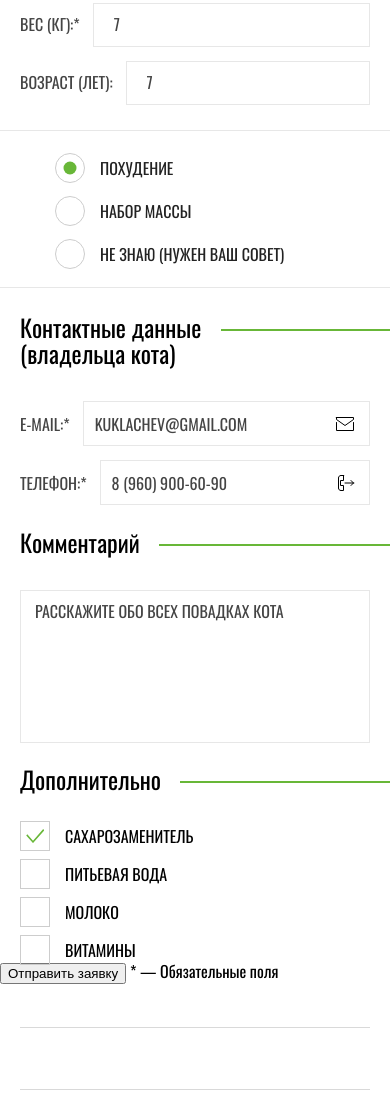
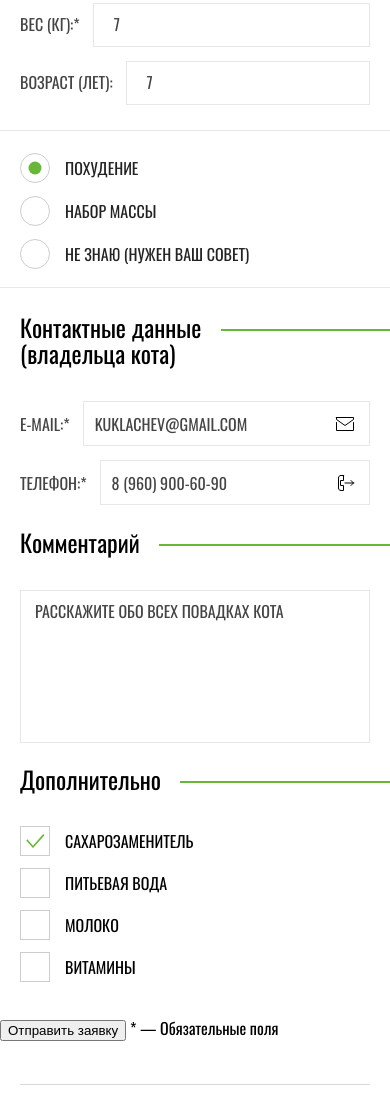
Before and after one commit to htmlacademy-adaptive/1981559-cat-energy-27, a website: page source/form.html in a window 390 px wide. Shown: the part 297-1398 px from the top of the page. Drawn offline with nearby package versions, Linux system fonts and the light colour scheme; files that its build step writes are made by us from their sources.

Commit message:
additional checkbox mobile

```diff
--- a/source/form.html
+++ b/source/form.html
@@ -160,7 +160,7 @@
 
       <div class="feedback-form__additional checkbox" role="group" aria-describedby="checkbox-legend">
         <div class="feedback-form__title-wrapper">
-          <div class="feedback-form__title" id="checkbox-legend">
+          <div class="feedback-form__title feedback-form__title--additional" id="checkbox-legend">
             Дополнительно
           </div>
         </div>
--- a/source/scss/main/checkbox.scss
+++ b/source/scss/main/checkbox.scss
@@ -6,7 +6,7 @@
   text-transform: uppercase;
   display: flex;
   flex-direction: column;
-  gap: 20px;
+  gap: 24px;
 }
 
 .checkbox__label {
--- a/source/scss/main/feedback-form.scss
+++ b/source/scss/main/feedback-form.scss
@@ -82,14 +82,11 @@
   border: none;
   box-shadow: inset 0 1px #e7e7e7, inset 0 -1px #e7e7e7;
   grid-column: 2 / 3;
-  display: flex;
-  justify-content: center;
 
   @media (min-width: $tablet-width) {
     box-shadow: none;
     border: 1px solid #e7e7e7;
     margin: 0 70px 75px;
-    display: block;
     padding: 30px 28px 28px;
   }
 
@@ -157,6 +154,7 @@
 
 .feedback-form__additional {
   grid-column: 1 / 3;
+  margin-bottom: 40px;
 }
 
 .feedback-form__button-container {
@@ -234,3 +232,7 @@
 .feedback-form__user-text::placeholder {
   color: $dark-grey;
 }
+
+.feedback-form__title--additional {
+  margin-bottom: 40px;
+}
```
